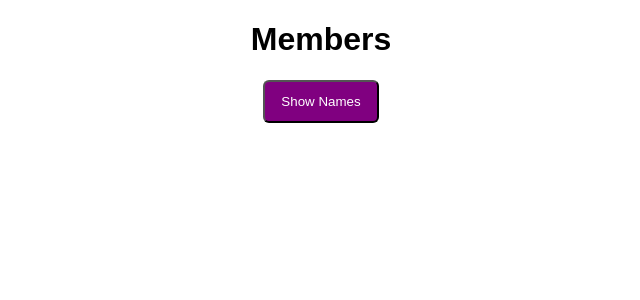
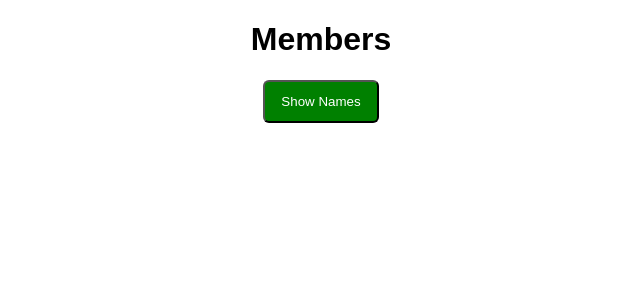
Before and after one commit to stewdiostash/react-playground, a React (Create React App) app in the folder react-complete-guide/: page / in a window 1280 px wide. Shown: the top 300 px of the page, without its empty margins (319-959 px from the left). Built offline with nearby package versions, Linux system fonts and the light colour scheme.

Commit message:
dynamic button color

```diff
--- a/react-complete-guide/src/App.js
+++ b/react-complete-guide/src/App.js
@@ -50,7 +50,7 @@ class App extends Component {
 
   render() {
     const style = {
-      backgroundColor: "purple",
+      backgroundColor: "green",
       color: "white",
       padding: "12px 16px",
       cursor: "pointer",
@@ -75,6 +75,7 @@ class App extends Component {
           })}
         </div>
       );
+      style.backgroundColor = "red";
     }
 
     return (
```
